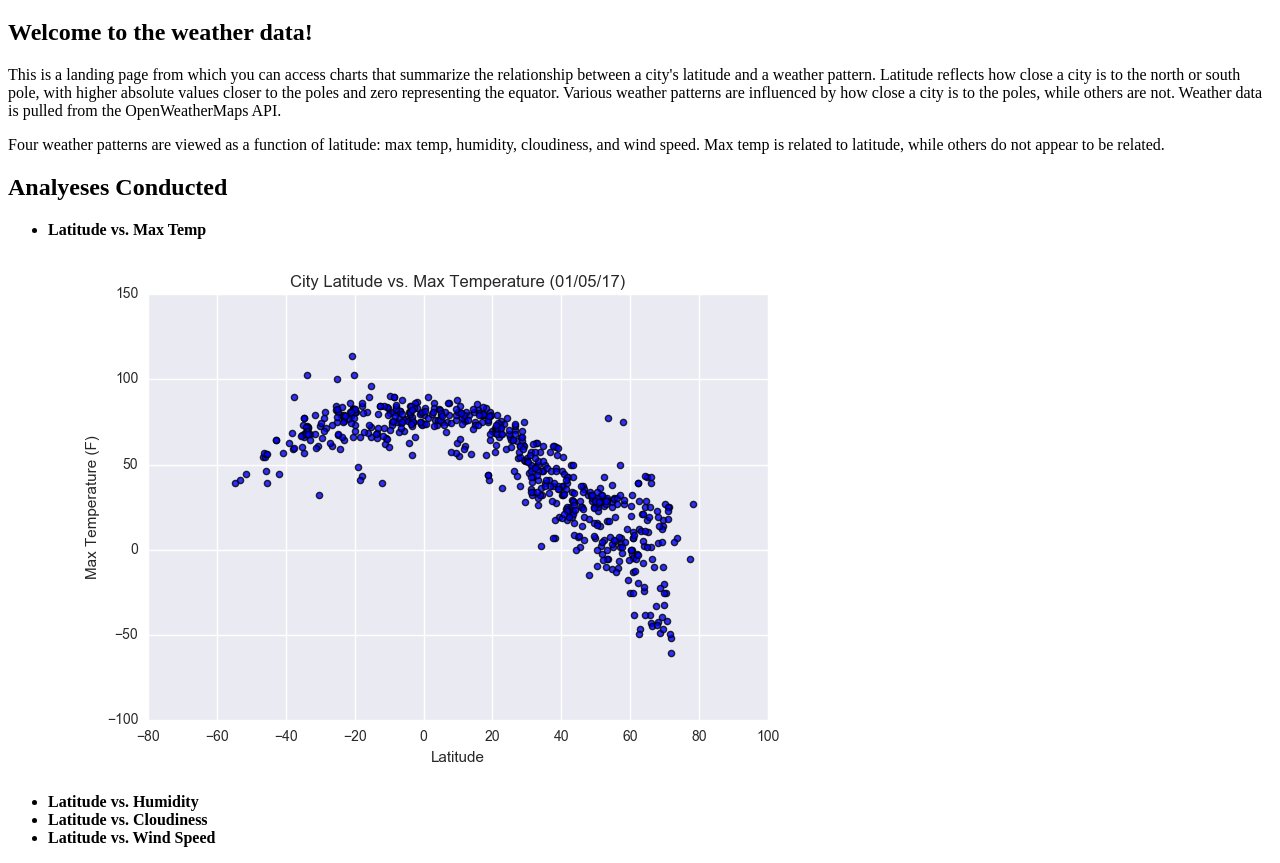
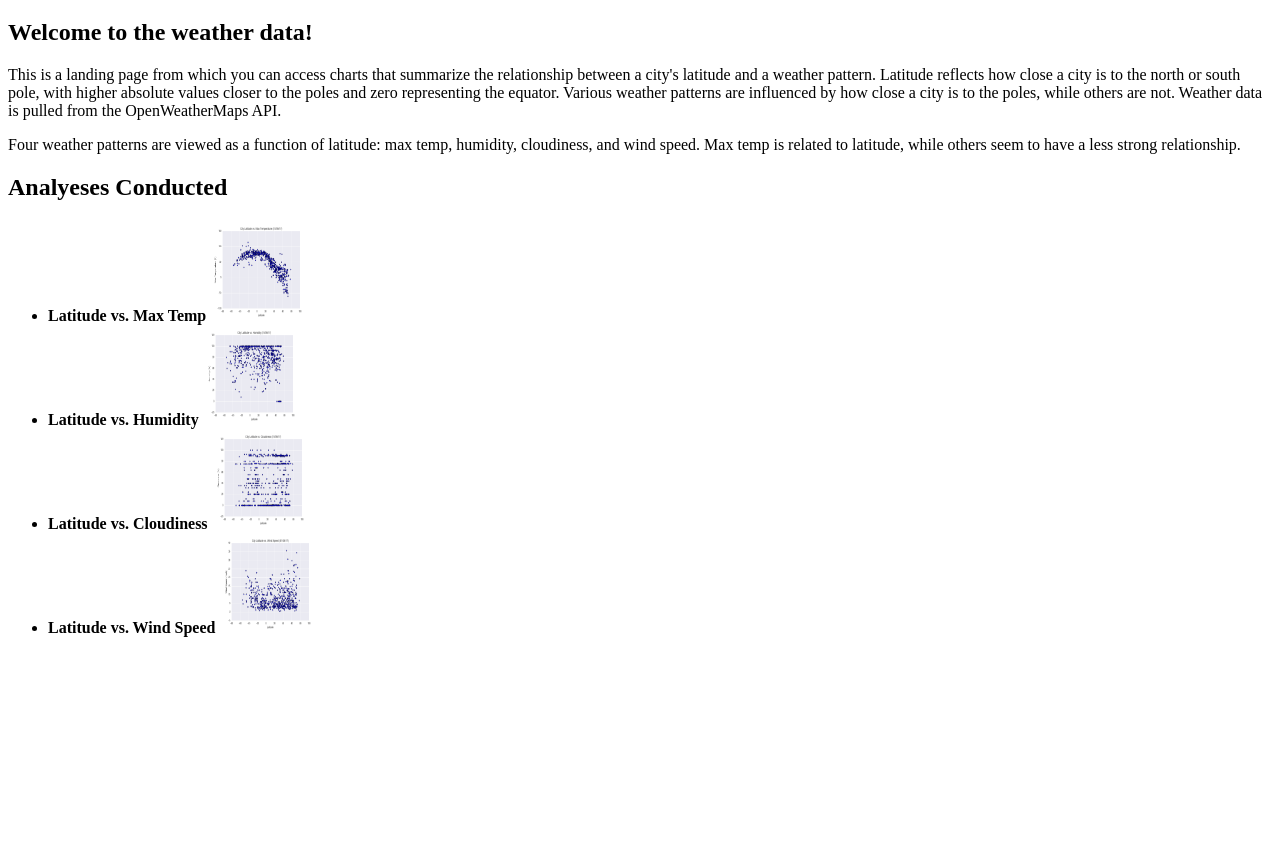
Before and after one commit to BobbyRosenbleeth/Web-Design-Challenge, a plain HTML site: page index.html.html in a window 1280 px wide. Shown: the part 61-924 px from the top of the page. After the commit the page ends 800 px from the top, so only its background shows below. Drawn offline with Linux system fonts and the light colour scheme.

Commit message:
updating and uploadin

```diff
--- a/index.html.html
+++ b/index.html.html
@@ -17,17 +17,28 @@
           <h2 id="main-description">Welcome to the weather data!</h2>
         </section>
         <p>This is a landing page from which you can access charts that summarize the relationship between a city's latitude and a weather pattern. Latitude reflects how close a city is to the north or south pole, with higher absolute values closer to the poles and zero representing the equator. Various weather patterns are influenced by how close a city is to the poles, while others are not. Weather data is pulled from the OpenWeatherMaps API.</p>
-        <p>Four weather patterns are viewed as a function of latitude: max temp, humidity, cloudiness, and wind speed. Max temp is related to latitude, while others do not appear to be related.</p>
+        <p>Four weather patterns are viewed as a function of latitude: max temp, humidity, cloudiness, and wind speed. Max temp is related to latitude, while others seem to have a less strong relationship.</p>
       </section>
 
       <aside id="links">
         <h2>Analyeses Conducted</h2>
         <ul>
-          <li><strong>Latitude vs. Max Temp</strong><a href="page2.html"></a></li>
-            <img src="Resources/assets/images/Fig1.png" alt = "Chart showing latitude vs. Max Temp">
-          <li><strong>Latitude vs. Humidity</strong><a href="https://github.com/BobbyRosenbleeth/Web-Design-Challenge/blob/main/Resources/assets/images/Fig2.png?raw=true"></a></li>
-          <li><strong>Latitude vs. Cloudiness</strong><a href="https://github.com/BobbyRosenbleeth/Web-Design-Challenge/blob/main/Resources/assets/images/Fig3.png?raw=true"></a></li>
-          <li><strong>Latitude vs. Wind Speed</strong><a href="https://github.com/BobbyRosenbleeth/Web-Design-Challenge/blob/main/Resources/assets/images/Fig4.png?raw=true"></a></li>
+          <li><strong>Latitude vs. Max Temp</strong>
+            <a href="page2.html" target="_blank">
+            <img src="Resources/assets/images/Fig1.png" alt = "Chart showing latitude vs. Max Temp" width="100" height="100">
+            </a></li>
+          <li><strong>Latitude vs. Humidity</strong>
+            <a href="page3.html" target="_blank">
+            <img src="Resources/assets/images/Fig2.png" alt = "Chart showing latitude vs. humidity" width="100" height="100">
+            </a></li>
+          <li><strong>Latitude vs. Cloudiness</strong>
+            <a href="page4.html" target="_blank">
+            <img src="Resources/assets/images/Fig3.png" alt = "Chart showing latitude vs. cloudiness" width="100" height="100">
+            </a></li>
+          <li><strong>Latitude vs. Wind Speed</strong>
+            <a href="page5.html" target="_blank">
+            <img src="Resources/assets/images/Fig4.png" alt = "Chart showing latitude vs. wind speed" width="100" height="100">
+            </a></li>
         </ul>
       </aside>
     </main>
```
Also changed, not shown: page3.html (added, +21 -0 lines), page4.html (added, +21 -0 lines), page5.html (added, +21 -0 lines).
